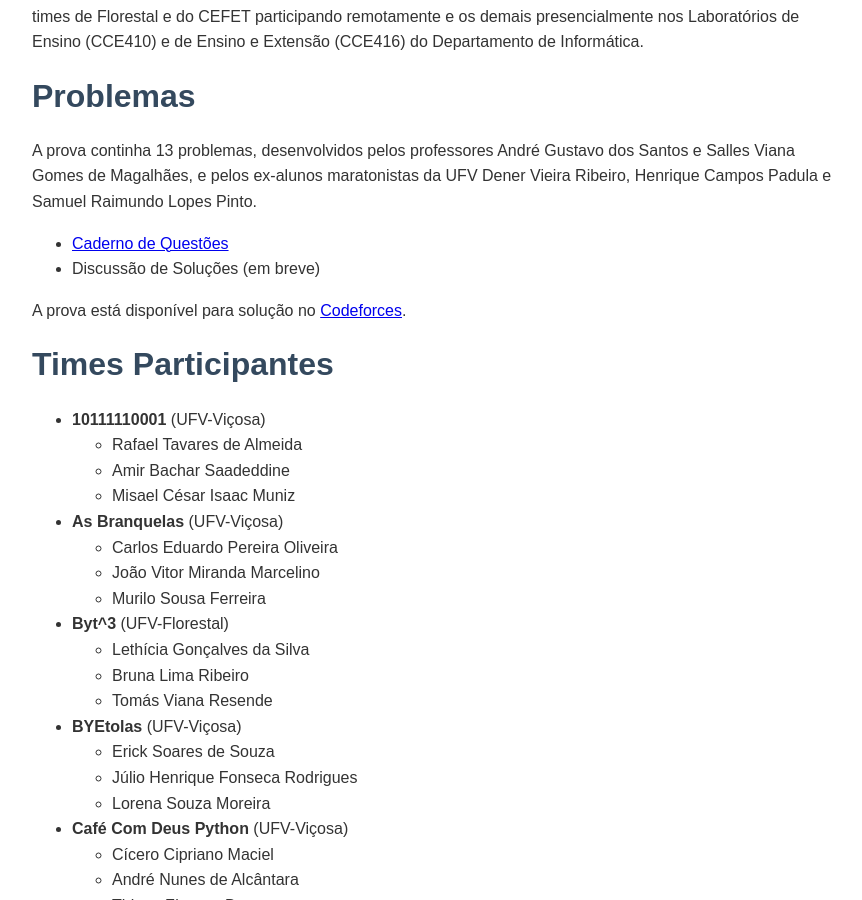
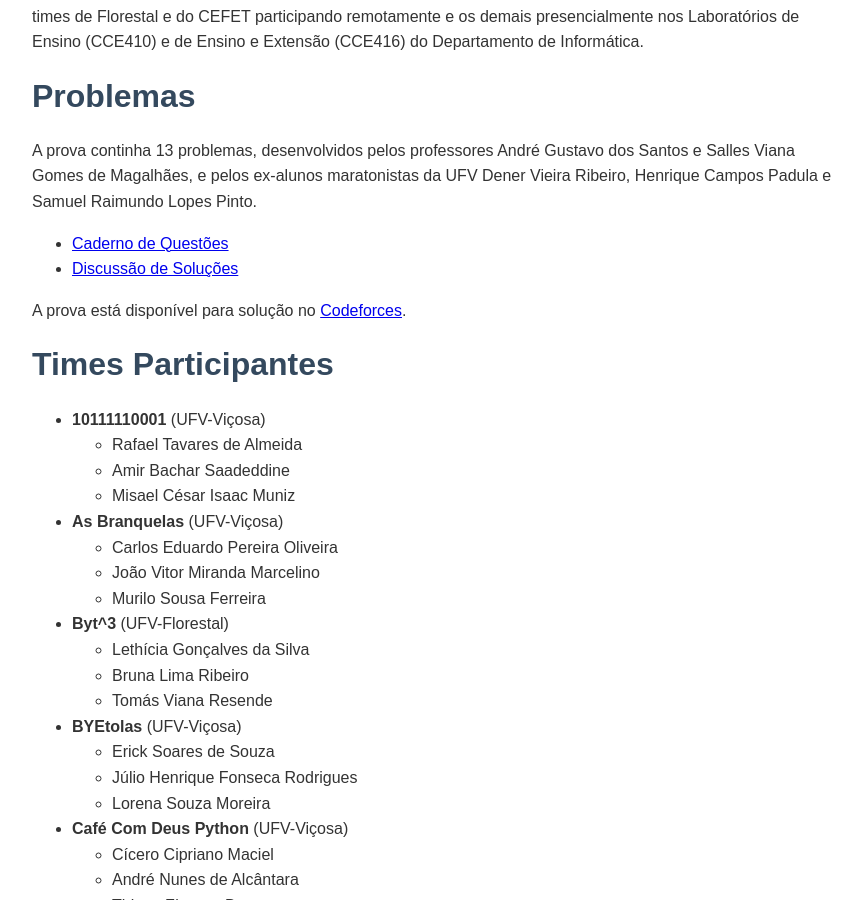
Before and after one commit to maratonaufv/maratona-si, a Jekyll site: the page built from history/maratona_si2025/index.md, in a window 1280 px wide and 900 px high, scrolled down 1043 px. Shown: the whole window, without its empty margins (208-1070 px from the left). Built offline with Jekyll 4.4.1, drawn with Linux system fonts in a browser that asks for light colours; some web fonts are replaced.

Commit message:
Update index.md

```diff
--- a/history/maratona_si2025/index.md
+++ b/history/maratona_si2025/index.md
@@ -49,7 +49,7 @@ O evento foi organizado pelos seguintes professores do [Departamento de Informá
 A prova continha 13 problemas, desenvolvidos pelos professores André Gustavo dos Santos e Salles Viana Gomes de Magalhães, e pelos ex-alunos maratonistas da UFV Dener Vieira Ribeiro, Henrique Campos Padula e Samuel Raimundo Lopes Pinto.
 
 - [Caderno de Questões]({{ page.problems | relative_url}})
-- Discussão de Soluções (em breve)
+- [Discussão de Soluções]({{ page.solutions | relative_url}})
 
 A prova está disponível para solução no [Codeforces](https://codeforces.com/group/ZUukhOS6Bj/contest/632376).
 
```
